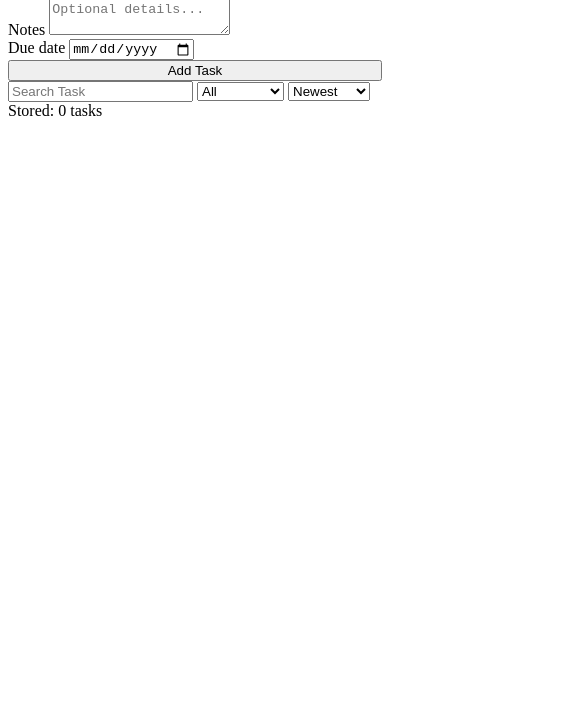
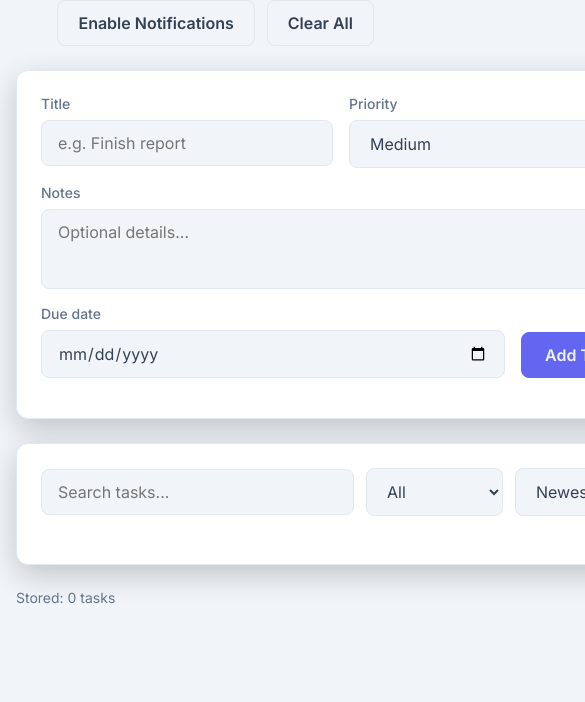
Before and after one commit to vikasthakurr/21-days-project-classes, a plain HTML site: page project-7/index.html in a window 390 px wide. Shown: the part 142-844 px from the top of the page, 585 px wide, since content can reach past the window. Drawn offline with Linux system fonts and the light colour scheme.

Commit message:
styles added

```diff
--- a/project-7/index.html
+++ b/project-7/index.html
@@ -1,18 +1,22 @@
 <!DOCTYPE html>
 <html lang="en">
   <head>
-    <meta charset="UTF-8" />
-    <meta name="viewport" content="width=device-width, initial-scale=1.0" />
-    <title>Project-7</title>
+    <meta charset="utf-8" />
+    <meta name="viewport" content="width=device-width,initial-scale=1" />
+    <title>TaskMate Tasks & Reminders</title>
     <link rel="stylesheet" href="style.css" />
   </head>
   <body>
     <div class="app">
       <header>
-        <h1>GeeksforGeeks TaskBar</h1>
+        <h1>Geeksforgeeks TaskBoard</h1>
         <div class="controls">
-          <button id="noitifyBtn">Enable Notification</button>
-          <button id="clearAllBtn">Clear All</button>
+          <button id="notifyPermBtn" class="btn ghost">
+            Enable Notifications
+          </button>
+          <button id="clearAllBtn" class="btn ghost" title="Clear everything">
+            Clear All
+          </button>
         </div>
       </header>
 
@@ -70,37 +74,39 @@
           </form>
         </div>
 
-        <div class="card right-card">
+        <div class="card right-card" style="width: 650px;">
           <div class="filters">
             <input
-              type="text"
               id="search"
               class="search"
-              placeholder="Search Task"
+              type="text"
+              placeholder="Search tasks..."
             />
-            <select name="" id="filterStatus">
+            <select id="filterStatus">
               <option value="all">All</option>
               <option value="active">Active</option>
               <option value="completed">Completed</option>
-              <option value="due">Due Soon</option>
+              <option value="due">Due soon</option>
             </select>
-            <select name="" id="sortBy">
-              <option value="createDesc">Newest</option>
+            <select id="sortBy">
+              <option value="createdDesc">Newest</option>
               <option value="createdAsc">Oldest</option>
-              <option value="dueAsc">Due Soon</option>
+              <option value="dueAsc">Due soon</option>
               <option value="priorityHigh">Priority</option>
             </select>
           </div>
-          <div id="tasks" class="list">
-            <!-- task will be coming here -->
+          <div id="tasks" class="list small">
+            <!-- tasks injected here -->
           </div>
         </div>
       </div>
+
       <footer>
         <div>Stored: <span id="count">0</span> tasks</div>
+
       </footer>
     </div>
 
-    <script src="./app.js"></script>
+    <script src="app.js"></script>
   </body>
 </html>
--- a/project-7/style.css
+++ b/project-7/style.css
@@ -0,0 +1,247 @@
+@import url("https://fonts.googleapis.com/css2?family=Inter:wght@400;500;600;700&display=swap");
+
+:root {
+  --bg: #f1f5f9; /* background color */
+  --card: #ffffff; /* card color */
+  --border: #e2e8f0; /* border color */
+  --text: #334155; /* text color */
+  --text-muted: #64748b; /* muted text color */
+  --accent: #6366f1; /* accent color */
+  --accent-hover: #6c63ff; /* accent hover color */
+  --success: #3fb950; /* success color */
+  --danger: #f85149; /* danger color */
+}
+
+* {
+  box-sizing: border-box;
+  margin: 0;
+  padding: 0;
+}
+
+body {
+  font-family: "Inter", -apple-system, BlinkMacSystemFont, "Segoe UI", Roboto,
+    Helvetica, Arial, sans-serif, "Apple Color Emoji", "Segoe UI Emoji";
+  background-color: var(--bg);
+  color: var(--text);
+  min-height: 100vh;
+  display: flex;
+  align-items: center;
+  justify-content: center;
+  padding: 2rem;
+}
+
+.app {
+  width: 100%;
+  max-width: 1024px;
+}
+
+header {
+  display: flex;
+  align-items: center;
+  justify-content: space-between;
+  margin-bottom: 1.5rem;
+}
+
+h1 {
+  font-size: 1.5rem;
+  font-weight: 600;
+}
+
+.controls {
+  display: flex;
+  gap: 0.75rem;
+  align-items: center;
+}
+
+button,
+input,
+select,
+textarea {
+  font: inherit;
+  color: inherit;
+  border-radius: 0.5rem;
+}
+
+.card {
+  background-color: var(--card);
+  border: 1px solid var(--border);
+  border-radius: 0.75rem;
+  padding: 1.5rem;
+  box-shadow: 0 10px 30px rgba(0, 0, 0, 0.2);
+}
+
+.top {
+  display: grid;
+  grid-template-columns: 1fr 340px;
+  gap: 1.5rem;
+}
+
+/* New task form */
+form .row {
+  display: flex;
+  gap: 1rem;
+  margin-bottom: 1rem;
+}
+form .row:last-child {
+  margin-bottom: 0;
+}
+
+.field {
+  flex: 1;
+  display: flex;
+  flex-direction: column;
+}
+
+label {
+  font-size: 0.875rem;
+  color: var(--text-muted);
+  margin-bottom: 0.5rem;
+  font-weight: 500;
+}
+
+input[type="text"],
+input[type="date"],
+textarea,
+select {
+  background: var(--bg);
+  border: 1px solid var(--border);
+  padding: 0.75rem 1rem;
+  transition: all 0.2s;
+}
+input[type="text"]:focus,
+input[type="date"]:focus,
+textarea:focus,
+select:focus {
+  outline: none;
+  border-color: var(--accent);
+  box-shadow: 0 0 0 3px rgba(88, 166, 255, 0.2);
+}
+
+textarea {
+  min-height: 80px;
+  resize: vertical;
+}
+
+.btn {
+  background: var(--accent);
+  border: 1px solid var(--accent);
+  color: var(--bg);
+  font-weight: 600;
+  padding: 0.75rem 1.25rem;
+  cursor: pointer;
+  transition: all 0.2s;
+}
+.btn:hover {
+  background-color: var(--accent-hover);
+  border-color: var(--accent-hover);
+}
+
+.btn.ghost {
+  background: transparent;
+  border-color: var(--border);
+  color: var(--text);
+}
+.btn.ghost:hover {
+  border-color: var(--accent);
+  color: var(--accent);
+  background-color: rgba(88, 166, 255, 0.1);
+}
+
+/* Filters */
+.filters {
+  display: flex;
+  gap: 0.75rem;
+  align-items: center;
+  margin-bottom: 1rem;
+}
+.search {
+  flex: 1;
+}
+
+/* Tasks list */
+.list {
+  margin-top: 1.5rem;
+  display: grid;
+  gap: 0.75rem;
+}
+.task {
+  display: flex;
+  align-items: flex-start;
+  gap: 1rem;
+  padding: 1rem;
+  border-radius: 0.5rem;
+  background-color: rgba(255, 255, 255, 0.03);
+  border: 1px solid transparent;
+  transition: all 0.2s;
+}
+.task:hover {
+  border-color: var(--border);
+}
+
+.task .left {
+  display: flex;
+  flex-direction: column;
+  gap: 0.5rem;
+  flex: 1;
+}
+.title {
+  font-weight: 600;
+}
+.meta {
+  font-size: 0.875rem;
+  color: var(--text-muted);
+}
+.actions {
+  display: flex;
+  gap: 0.5rem;
+  align-items: center;
+}
+.chip {
+  padding: 0.25rem 0.75rem;
+  border-radius: 999px;
+  background: rgba(255, 255, 255, 0.05);
+  border: 1px solid var(--border);
+  font-size: 0.75rem;
+  text-transform: capitalize;
+}
+
+.completed .title {
+  text-decoration: line-through;
+  color: var(--text-muted);
+}
+.completed .meta {
+  text-decoration: line-through;
+}
+
+.small {
+  font-size: 0.875rem;
+  color: var(--text-muted);
+}
+
+footer {
+  display: flex;
+  justify-content: space-between;
+  align-items: center;
+  margin-top: 1.5rem;
+  color: var(--text-muted);
+  font-size: 0.875rem;
+}
+
+/* Responsive */
+@media (max-width: 880px) {
+  body {
+    padding: 1rem;
+  }
+  .top {
+    grid-template-columns: 1fr;
+  }
+  .controls {
+    flex-wrap: wrap;
+    justify-content: flex-end;
+  }
+  header {
+    gap: 1rem;
+    flex-direction: column;
+    align-items: stretch;
+  }
+}
```
